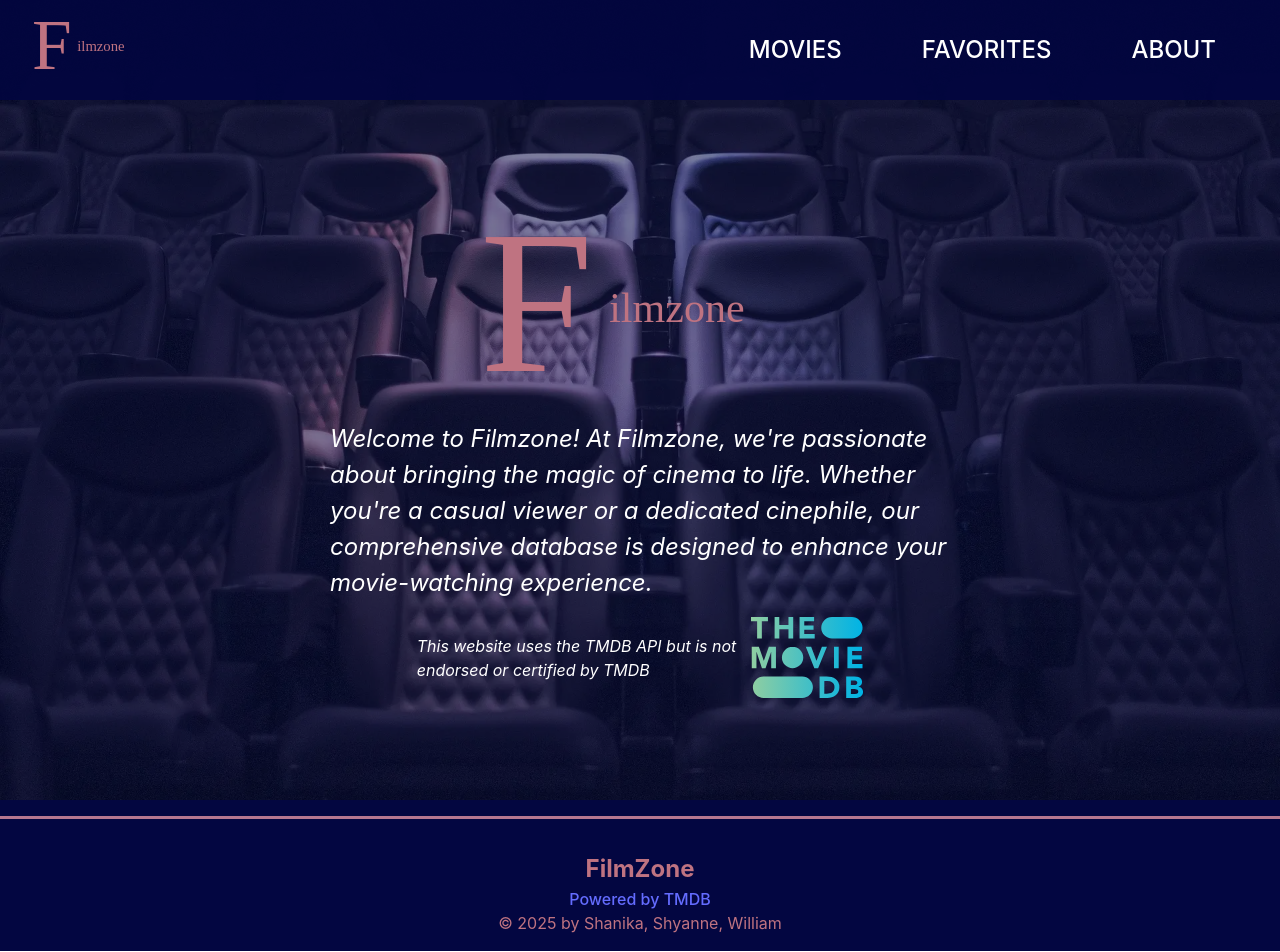
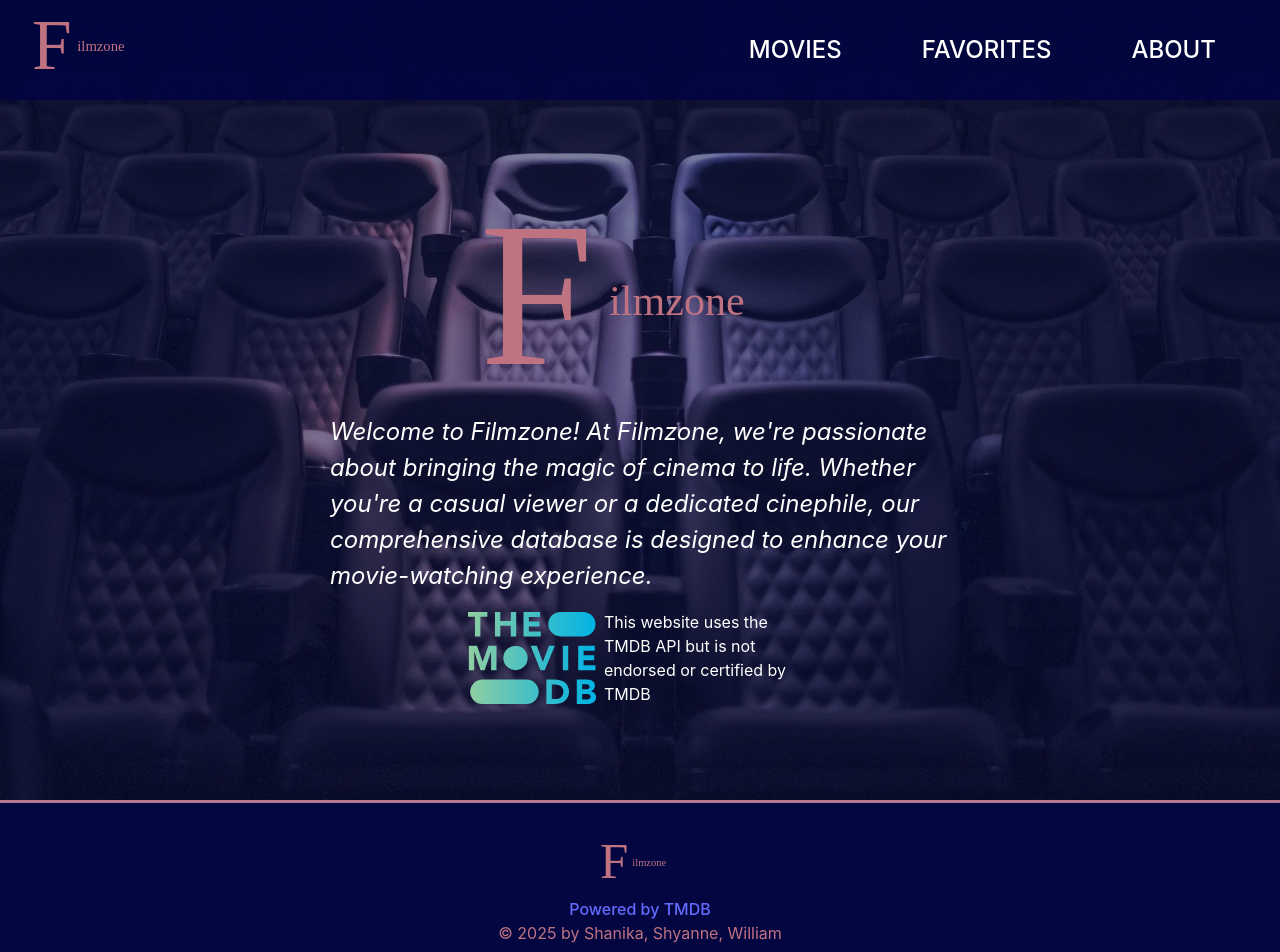
Before and after one commit to williamlinweilun/movie-database-react-project, a React (Vite) app: page /about in a window 1280 px wide. Shown: the top 952 px of the page. Built offline with nearby package versions, Linux system fonts and the light colour scheme; no server answers.

Commit message:
styling about page, favorite page, added logo and images

```diff
--- a/src/components/Footer.css
+++ b/src/components/Footer.css
@@ -1,14 +1,12 @@
 footer {
   background-color: #030641;
   padding: 2rem 1rem 1rem 1rem;
-  margin-top: 1rem;
   border-top: 3px solid #b57690;
   text-align: center;
 
-  h3 {
-    font-size: 1.5rem;
-    margin: 0;
-  }
+img {
+  width: 5rem;
+}
   p {
     margin: 0;
   }
--- a/src/components/Footer.jsx
+++ b/src/components/Footer.jsx
@@ -1,9 +1,10 @@
+import logo from "../images/filmzone-logo.svg";
 import "./Footer.css";
 
 function Footer() {
   return (
     <footer>
-      <h3>FilmZone</h3>
+      <img src={logo} alt="Filmzone Logo" />
       <p><a href="https://www.themoviedb.org/movie/top-rated?language=en-CA" target="_blank" rel="noopener noreferrer">Powered by TMDB</a></p>
       <p>&copy; 2025 by Shanika, Shyanne, William</p>
     </footer>
--- a/src/components/Header.jsx
+++ b/src/components/Header.jsx
@@ -6,7 +6,6 @@ function Header() {
   return (
     <header>
       <NavLink to="/"><img src={logo} alt="Filmzone Logo" /></NavLink>
-      {/* <h1><NavLink to="/">FilmZone</NavLink></h1> */}
       <Navbar />
     </header>
   );
--- a/src/pages/PageAbout.css
+++ b/src/pages/PageAbout.css
@@ -39,19 +39,20 @@
     display: flex;
     justify-content: center;
     align-items: center;
-    gap: 0;
+    gap: .5rem;
 
     .tmdb {
-      max-width: 7rem;
+      max-width: 8rem;
       margin: 0;
       padding: 0;
     }
 
     p {
       font-size: 1rem;
-      width: 50%;
+      width: 30%;
       margin: 0;
       padding: 0;
+      font-style: normal;
     }
   }
 }
--- a/src/pages/PageAbout.jsx
+++ b/src/pages/PageAbout.jsx
@@ -14,8 +14,8 @@ function PageAbout() {
         movie-watching experience.
       </p>
       <div className="tmdb-container">
+      <img src={img} alt="TMDB Logo Attribution" className="tmdb" />
         <p>This website uses the TMDB API but is not endorsed or certified by TMDB</p>
-      <img src={img} alt="TMDB Logo Attribution" className="tmdb" />
       </div>
     </div>
   );
--- a/src/pages/PageFavorite.css
+++ b/src/pages/PageFavorite.css
@@ -15,7 +15,7 @@
     h1 {
       font-size: 2rem;
       text-align: center;
-      color: white;
+      color: #bf7381;
       margin-top: 15%;
     }
   }
```
